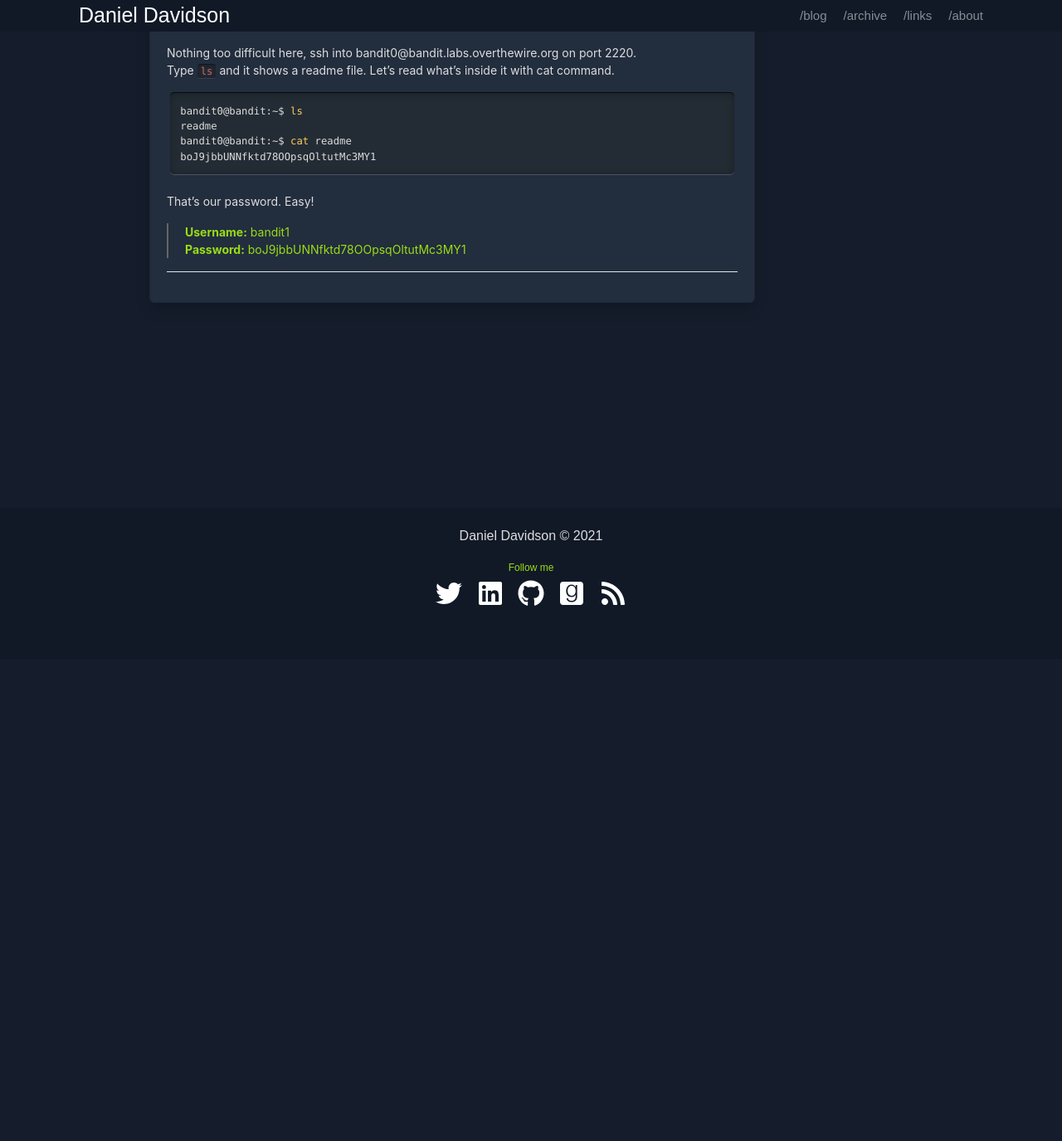
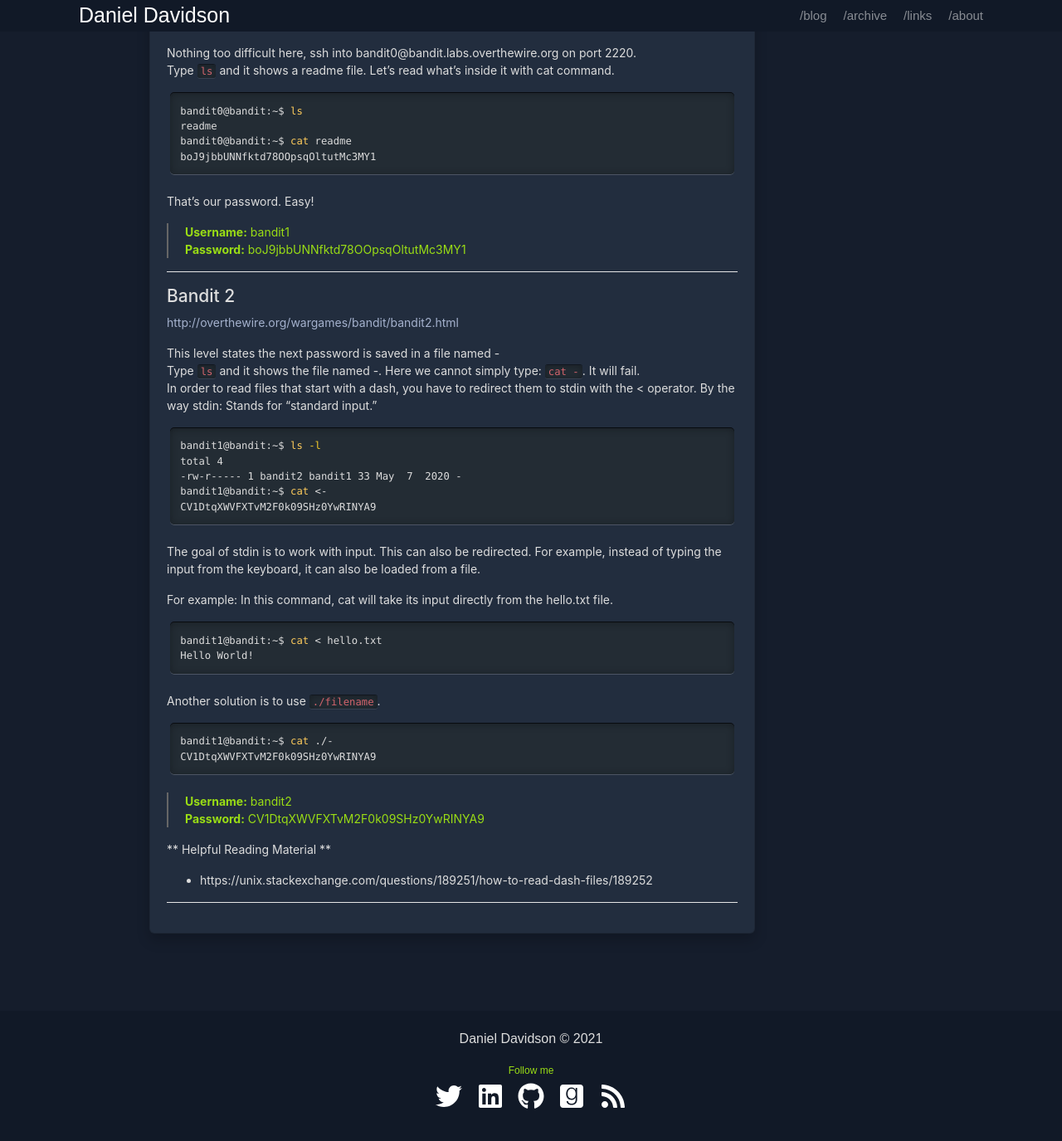
Before and after one commit to danieldavidson/danieldavidson.github.io, a Jekyll site: the page built from _posts/2021-04-07-overthewire-bandit.md, in a window 1280 px wide and 1400 px high, scrolled down 606 px. Shown: the top 1375 px of the window at 83% size. Built offline with Jekyll 4.4.1, drawn with Linux system fonts in a browser that asks for light colours.

Commit message:
Update 2021-04-07-overthewire-bandit.md

````diff
--- a/_posts/2021-04-07-overthewire-bandit.md
+++ b/_posts/2021-04-07-overthewire-bandit.md
@@ -41,3 +41,41 @@
 > **Password:** boJ9jbbUNNfktd78OOpsqOltutMc3MY1
 
 ---
+
+## Bandit 2
+[http://overthewire.org/wargames/bandit/bandit2.html](http://overthewire.org/wargames/bandit/bandit2.html)
+
+This level states the next password is saved in a file named -
+Type `ls` and it shows the file named -. Here we cannot simply type: `cat -`. It will fail.
+In order to read files that start with a dash, you have to redirect them to stdin with the < operator.   By the way stdin: Stands for "standard input."
+
+```console
+bandit1@bandit:~$ ls -l
+total 4
+-rw-r----- 1 bandit2 bandit1 33 May  7  2020 -
+bandit1@bandit:~$ cat <-
+CV1DtqXWVFXTvM2F0k09SHz0YwRINYA9
+```
+
+The goal of stdin is to work with input. This can also be redirected. For example, instead of typing the input from the keyboard, it can also be loaded from a file.
+
+For example: In this command, cat will take its input directly from the hello.txt file.
+
+```console
+bandit1@bandit:~$ cat < hello.txt
+Hello World!
+```
+
+Another solution is to use `./filename`.
+```console
+bandit1@bandit:~$ cat ./-
+CV1DtqXWVFXTvM2F0k09SHz0YwRINYA9
+```
+
+> **Username:** bandit2
+> **Password:** CV1DtqXWVFXTvM2F0k09SHz0YwRINYA9
+
+** Helpful Reading Material **
+- https://unix.stackexchange.com/questions/189251/how-to-read-dash-files/189252
+
+---
````
